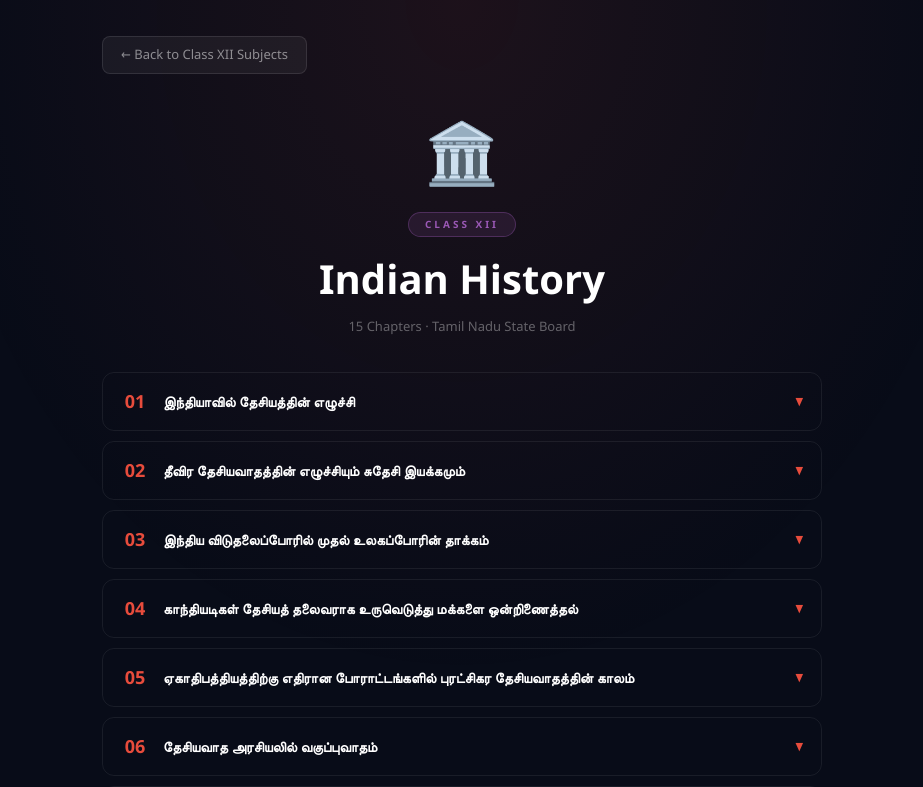
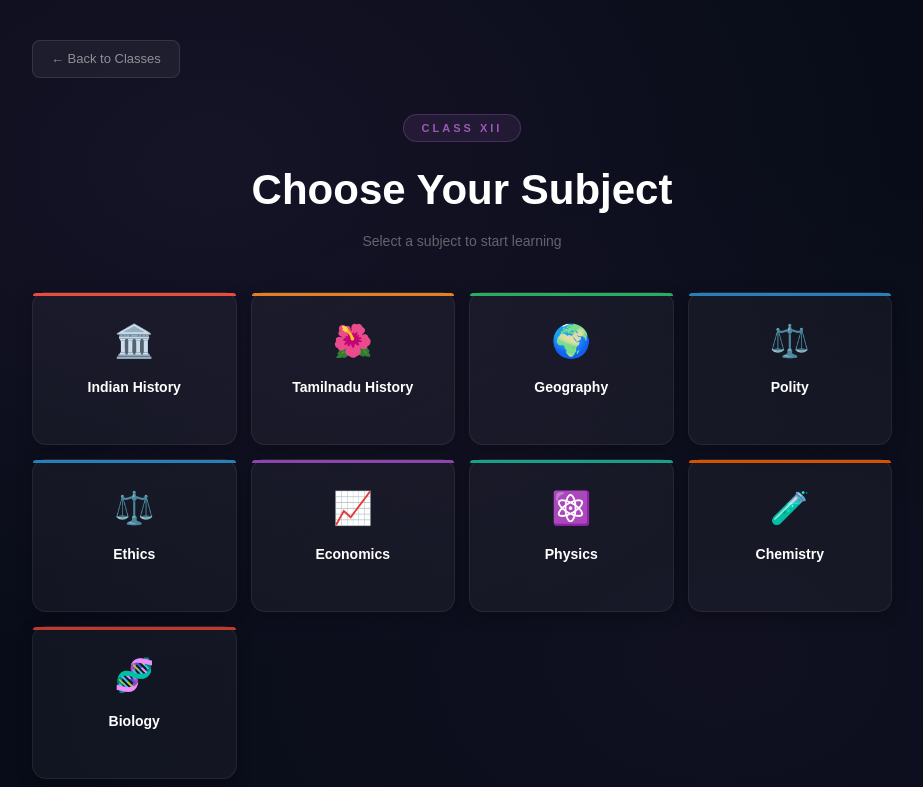
Before and after one commit to dhilip04211-cell/studywithdhilip, a React (Vite) app: page /#/gk/twelve in a window 1280 px wide. Shown: the top 787 px of the page, without its empty margins (178-1101 px from the left). Built offline with nearby package versions, Linux system fonts and the light colour scheme.

Commit message:
Update twelve.jsx

```diff
--- a/src/GK/Twelve/twelve.jsx
+++ b/src/GK/Twelve/twelve.jsx
@@ -1,160 +1,91 @@
 import { useState } from "react";
 import { useNavigate } from "react-router-dom";
 
-const info = {
-  label: "Indian History",
-  icon: "🏛️",
-  color: "#E74C3C",
-  classRoman: "XII",
-  classColor: "#9B59B6",
-  backRoute: "/gk/twelve",
-  subjectRoute: "/gk/twelve/indian-history",
-};
-
-const chapters = [
-  { title: "இந்தியாவில் தேசியத்தின் எழுச்சி", topics: ["தேசிய உணர்வு", "காங்கிரஸ்", "ஆரம்ப தேசியவாதிகள்", "போராட்டங்கள்"] },
-  { title: "தீவிர தேசியவாதத்தின் எழுச்சியும் சுதேசி இயக்கமும்", topics: ["சுதேசி இயக்கம்", "திலகர்", "வங்கப் பிரிவு", "புறக்கணிப்பு"] },
-  { title: "இந்திய விடுதலைப்போரில் முதல் உலகப்போரின் தாக்கம்", topics: ["முதல் உலகப்போர்", "தேசிய இயக்கம்", "பிரிட்டிஷ் கொள்கை", "அதிர்வுகள்"] },
-  { title: "காந்தியடிகள் தேசியத் தலைவராக உருவெடுத்து மக்களை ஒன்றிணைத்தல்", topics: ["காந்தி", "ஒத்துழையாமை", "சத்தியாகிரகம்", "மக்கள் இயக்கம்"] },
-  { title: "ஏகாதிபத்தியத்திற்கு எதிரான போராட்டங்களில் புரட்சிகர தேசியவாதத்தின் காலம்", topics: ["புரட்சியாளர்கள்", "பகத்சிங்", "சந்திரசேகர் ஆசாத்", "INA"] },
-  { title: "தேசியவாத அரசியலில் வகுப்புவாதம்", topics: ["சமூகப் பிரிவுகள்", "மத அரசியல்", "குடியரசு", "கட்சிகள்"] },
-  { title: "இந்திய தேசிய இயக்கத்தின் இறுதிக்கட்டம்", topics: ["வெள்ளையனே வெளியேறு", "கிரிப்ஸ்", "கேபினெட் மிஷன்", "பிரிவு"] },
-  { title: "காணியத்துக்குப் பிந்தைய இந்தியாவின் மறுகட்டமைப்பு", topics: ["பிரிவினை", "அகதிகள்", "மாநில ஒருங்கிணைப்பு", "நேரு"] },
-  { title: "ஓர் புதிய சமூக - பொருளாதார ஒழுங்கமைவை எதிர் நோக்குதல்", topics: ["திட்ட ஆணையம்", "ஐந்தாண்டுத் திட்டம்", "சமூகவியல்", "சீர்திருத்தங்கள்"] },
-  { title: "நவீன உலகம்: பகுத்தறிவின் காலம்", topics: ["மறுமலர்ச்சி", "பகுத்தறிவு", "அறிவியல்", "மனிதநேயம்"] },
-  { title: "புரட்சிகளின் காலம்", topics: ["அமெரிக்கப் புரட்சி", "பிரெஞ்சுப் புரட்சி", "தொழில்புரட்சி", "சமூக மாற்றம்"] },
-  { title: "ஐரோப்பாவில் அமைதியின்மை", topics: ["உலகப்போர் காரணங்கள்", "தேசியவாதம்", "அரசியல் மோதல்கள்", "போருக்கு முன்"] },
-  { title: "ஏகாதிபத்தியமும் அதன் தாக்கமும்", topics: ["காலனித்துவம்", "ஆப்பிரிக்கா", "ஆசியா", "பொருளாதார தாக்கம்"] },
-  { title: "இரண்டாம் உலகப்போரும் காலனிய நாடுகளில் அதன் தாக்கமும்", topics: ["இரண்டாம் உலகப்போர்", "ஐ.நா", "குளிர்போர்", "காலனித்துவ முடிவு"] },
-  { title: "இரண்டாம் உலகப்போருக்குப் பிந்தைய உலகம்", topics: ["குளிர்போர்", "UNO", "அமெரிக்கா vs சோவியத்", "உலக அரசியல்"] },
+const subjects = [
+  { route: "/gk/twelve/indian-history", label: "Indian History", icon: "🏛️", color: "#E74C3C" },
+  { route: "/gk/twelve/tamilnadu-history", label: "Tamilnadu History", icon: "🌺", color: "#E67E22" },
+  { route: "/gk/twelve/geography", label: "Geography", icon: "🌍", color: "#27AE60" },
+  { route: "/gk/twelve/polity", label: "Polity", icon: "⚖️", color: "#2980B9" },
+  { route: "/gk/twelve/ethics", label: "Ethics", icon: "⚖️", color: "#2980B9" },
+  { route: "/gk/twelve/economics", label: "Economics", icon: "📈", color: "#8E44AD" },
+  { route: "/gk/twelve/physics", label: "Physics", icon: "⚛️", color: "#16A085" },
+  { route: "/gk/twelve/chemistry", label: "Chemistry", icon: "🧪", color: "#D35400" },
+  { route: "/gk/twelve/biology", label: "Biology", icon: "🧬", color: "#C0392B" },
 ];
 
-export default function TwelveIndianHistory() {
+export default function Twelve() {
+  const [hovered, setHovered] = useState(null);
   const navigate = useNavigate();
-  const [expanded, setExpanded] = useState(null);
 
   return (
     <div style={styles.page}>
-      <div
-        style={{
-          ...styles.heroBg,
-          background: `radial-gradient(ellipse at 50% 0%,${info.color}18 0%,transparent 60%)`,
-        }}
-      />
-
+      <div style={styles.bgGlow} />
       <div style={styles.container}>
         <button
           style={styles.backBtn}
-          onClick={() => navigate(info.backRoute)}
+          onClick={() => navigate("/gk/gk_1")}
         >
-          ← Back to Class XII Subjects
+          ← Back to Classes
         </button>
 
-        <div style={styles.hero}>
-          <span style={styles.heroIcon}>{info.icon}</span>
-
+        <div style={styles.header}>
           <div
             style={{
-              ...styles.pill,
-              background: `${info.classColor}22`,
-              border: `1px solid ${info.classColor}55`,
-              color: info.classColor,
+              ...styles.classBadge,
+              background: "#9B59B622",
+              border: `1px solid #9B59B655`,
+              color: "#9B59B6",
             }}
           >
-            CLASS {info.classRoman}
+            CLASS XII
           </div>
 
-          <h1 style={styles.heroTitle}>{info.label}</h1>
-          <p style={styles.heroSub}>
-            {chapters.length} Chapters · Tamil Nadu State Board
-          </p>
+          <h1 style={styles.title}>Choose Your Subject</h1>
+          <p style={styles.subtitle}>Select a subject to start learning</p>
         </div>
 
-        <div style={styles.chapterList}>
-          {chapters.map((ch, i) => (
-            <div
-              key={i}
+        <div style={styles.grid}>
+          {subjects.map((sub, i) => (
+            <button
+              key={sub.route}
               style={{
-                ...styles.chBlock,
+                ...styles.card,
+                animationDelay: `${i * 0.07}s`,
                 borderColor:
-                  expanded === i ? info.color : "rgba(255,255,255,0.07)",
+                  hovered === i
+                    ? sub.color
+                    : "rgba(255,255,255,0.07)",
+                boxShadow:
+                  hovered === i
+                    ? `0 0 28px ${sub.color}44, 0 8px 24px rgba(0,0,0,0.4)`
+                    : "0 4px 16px rgba(0,0,0,0.25)",
+                transform:
+                  hovered === i
+                    ? "translateY(-5px) scale(1.02)"
+                    : "scale(1)",
               }}
+              onMouseEnter={() => setHovered(i)}
+              onMouseLeave={() => setHovered(null)}
+              onClick={() => navigate(sub.route)}
             >
-              <button
+              <div
                 style={{
-                  ...styles.chHeader,
-                  background:
-                    expanded === i ? `${info.color}15` : "transparent",
+                  ...styles.topBar,
+                  background: sub.color,
                 }}
-                onClick={() =>
-                  setExpanded(expanded === i ? null : i)
-                }
+              />
+              <div style={styles.icon}>{sub.icon}</div>
+              <div style={styles.subjectName}>{sub.label}</div>
+              <div
+                style={{
+                  ...styles.explore,
+                  color: sub.color,
+                  opacity: hovered === i ? 1 : 0,
+                }}
               >
-                <span style={{ ...styles.chNum, color: info.color }}>
-                  {String(i + 1).padStart(2, "0")}
-                </span>
-
-                <span style={styles.chTitle}>{ch.title}</span>
-
-                <span
-                  style={{
-                    ...styles.chArrow,
-                    color: info.color,
-                    transform:
-                      expanded === i ? "rotate(180deg)" : "rotate(0)",
-                  }}
-                >
-                  ▼
-                </span>
-              </button>
-
-              {expanded === i && (
-                <div style={styles.chBody}>
-                  <div style={styles.topicsWrap}>
-                    {ch.topics.map((t, j) => (
-                      <div
-                        key={j}
-                        style={{
-                          ...styles.chip,
-                          borderColor: `${info.color}44`,
-                        }}
-                      >
-                        <span style={{ color: info.color, marginRight: 6 }}>
-                          ◆
-                        </span>
-                        {t}
-                      </div>
-                    ))}
-                  </div>
-
-                  <div style={styles.btnRow}>
-                    <button
-                      style={{
-                        ...styles.btnStudy,
-                        background: info.color,
-                      }}
-                      onClick={() =>
-                        navigate(
-                          `${info.subjectRoute}/Chapter${i + 1}`
-                        )
-                      }
-                    >
-                      📖 Study Now
-                    </button>
-
-                    <button
-                      style={{
-                        ...styles.btnPractice,
-                        borderColor: info.color,
-                        color: info.color,
-                      }}
-                    >
-                      ✏️ Practice MCQ
-                    </button>
-                  </div>
-                </div>
-              )}
-            </div>
+                Start →
+              </div>
+            </button>
           ))}
         </div>
       </div>
@@ -163,25 +94,100 @@ export default function TwelveIndianHistory() {
 }
 
 const styles = {
-  page: { minHeight: "100vh", background: "#080c18", padding: "36px 20px 60px", position: "relative", overflow: "hidden" },
-  heroBg: { position: "fixed", inset: 0, pointerEvents: "none", zIndex: 0 },
-  container: { maxWidth: "720px", margin: "0 auto", position: "relative", zIndex: 1 },
-  backBtn: { background: "rgba(255,255,255,0.05)", border: "1px solid rgba(255,255,255,0.1)", color: "rgba(255,255,255,0.5)", padding: "8px 18px", borderRadius: "8px", cursor: "pointer", fontSize: "13px", marginBottom: "32px" },
-  hero: { textAlign: "center", marginBottom: "36px" },
-  heroIcon: { fontSize: "60px", display: "block", marginBottom: "14px" },
-  pill: { display: "inline-block", padding: "4px 16px", borderRadius: "100px", fontSize: "10px", fontWeight: 700, letterSpacing: "3px", marginBottom: "12px" },
-  heroTitle: { fontSize: "clamp(26px,5vw,40px)", fontWeight: 800, color: "#fff", margin: "0 0 8px" },
-  heroSub: { color: "rgba(255,255,255,0.35)", fontSize: "13px", margin: 0 },
-  chapterList: { display: "flex", flexDirection: "column", gap: "10px" },
-  chBlock: { border: "1px solid", borderRadius: "12px", overflow: "hidden" },
-  chHeader: { width: "100%", display: "flex", alignItems: "center", gap: "14px", padding: "15px 18px", cursor: "pointer", border: "none", background: "transparent" },
-  chNum: { fontSize: "18px", fontWeight: 800, minWidth: "28px" },
-  chTitle: { flex: 1, fontSize: "14px", fontWeight: 600, color: "#fff", textAlign: "left" },
-  chArrow: { fontSize: "11px", transition: "transform 0.25s ease" },
-  chBody: { padding: "4px 18px 18px", borderTop: "1px solid rgba(255,255,255,0.05)" },
-  topicsWrap: { display: "flex", flexWrap: "wrap", gap: "8px", marginBottom: "16px", paddingTop: "14px" },
-  chip: { background: "rgba(255,255,255,0.04)", border: "1px solid", borderRadius: "8px", padding: "6px 12px", fontSize: "12px", color: "rgba(255,255,255,0.7)", display: "flex", alignItems: "center" },
-  btnRow: { display: "flex", gap: "10px", flexWrap: "wrap" },
-  btnStudy: { padding: "9px 20px", borderRadius: "8px", border: "none", color: "#fff", fontWeight: 700, cursor: "pointer" },
-  btnPractice: { padding: "9px 20px", borderRadius: "8px", border: "2px solid", background: "transparent", fontWeight: 700, cursor: "pointer" },
+  page: {
+    minHeight: "100vh",
+    background: "#080c18",
+    fontFamily: "'Sora', sans-serif",
+    display: "flex",
+    alignItems: "center",
+    justifyContent: "center",
+    padding: "40px 20px",
+    position: "relative",
+    overflow: "hidden",
+  },
+  bgGlow: {
+    position: "absolute",
+    inset: 0,
+    background:
+      "radial-gradient(ellipse at 30% 20%, #9B59B618 0%, transparent 55%), radial-gradient(ellipse at 70% 80%, #9B59B60e 0%, transparent 55%)",
+    pointerEvents: "none",
+  },
+  container: {
+    width: "100%",
+    maxWidth: "860px",
+    position: "relative",
+    zIndex: 1,
+  },
+  backBtn: {
+    background: "rgba(255,255,255,0.05)",
+    border: "1px solid rgba(255,255,255,0.1)",
+    color: "rgba(255,255,255,0.5)",
+    padding: "8px 18px",
+    borderRadius: "8px",
+    cursor: "pointer",
+    fontSize: "13px",
+    marginBottom: "36px",
+  },
+  header: {
+    textAlign: "center",
+    marginBottom: "40px",
+  },
+  classBadge: {
+    display: "inline-block",
+    padding: "5px 18px",
+    borderRadius: "100px",
+    fontSize: "11px",
+    fontWeight: 700,
+    letterSpacing: "3px",
+    marginBottom: "16px",
+  },
+  title: {
+    fontSize: "clamp(26px, 5vw, 42px)",
+    fontWeight: 800,
+    color: "#ffffff",
+    margin: "0 0 10px",
+  },
+  subtitle: {
+    color: "rgba(255,255,255,0.35)",
+    fontSize: "14px",
+    margin: 0,
+  },
+  grid: {
+    display: "grid",
+    gridTemplateColumns: "repeat(auto-fill, minmax(180px, 1fr))",
+    gap: "14px",
+  },
+  card: {
+    position: "relative",
+    background: "rgba(255,255,255,0.04)",
+    border: "1px solid rgba(255,255,255,0.07)",
+    borderRadius: "14px",
+    padding: "24px 16px 20px",
+    cursor: "pointer",
+    textAlign: "center",
+    transition: "all 0.28s cubic-bezier(0.34,1.56,0.64,1)",
+  },
+  topBar: {
+    position: "absolute",
+    top: 0,
+    left: 0,
+    right: 0,
+    height: "3px",
+    borderRadius: "14px 14px 0 0",
+  },
+  icon: {
+    fontSize: "32px",
+    marginBottom: "12px",
+  },
+  subjectName: {
+    fontSize: "14px",
+    fontWeight: 700,
+    color: "#ffffff",
+    marginBottom: "8px",
+  },
+  explore: {
+    fontSize: "12px",
+    fontWeight: 600,
+    transition: "opacity 0.2s ease",
+  },
 };
```
